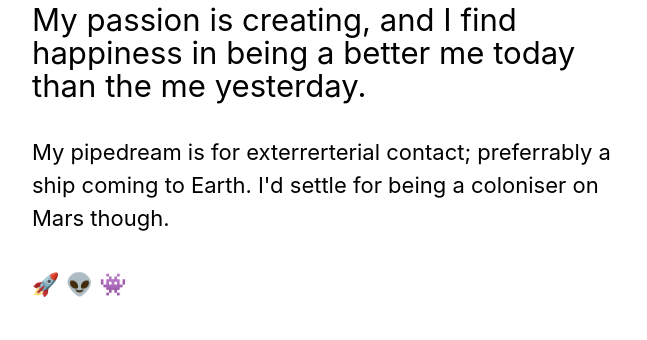
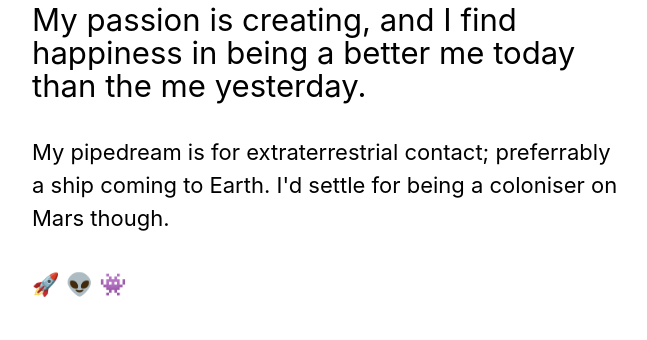
Before and after one commit to dfischer/danielfischer.com, a plain HTML site: page index.html in a window 1280 px wide. Shown: the part 293-633 px from the top of the page, without its empty margins (313-960 px from the left). Drawn offline with nearby package versions, Linux system fonts and the light colour scheme.

Commit message:
Update index.html

```diff
--- a/index.html
+++ b/index.html
@@ -13,7 +13,7 @@
     <main>
         <h1>Daniel Fischer</h1>
         <p class="lead">My passion is creating, and I find happiness in being a better me today than the me yesterday.</p>
-        <p>My pipedream is for exterrerterial contact; preferrably a ship coming to Earth. I'd settle for being a coloniser
+        <p>My pipedream is for extraterrestrial contact; preferrably a ship coming to Earth. I'd settle for being a coloniser
             on Mars though.</p>
         <p>
             🚀 👽 👾
```
